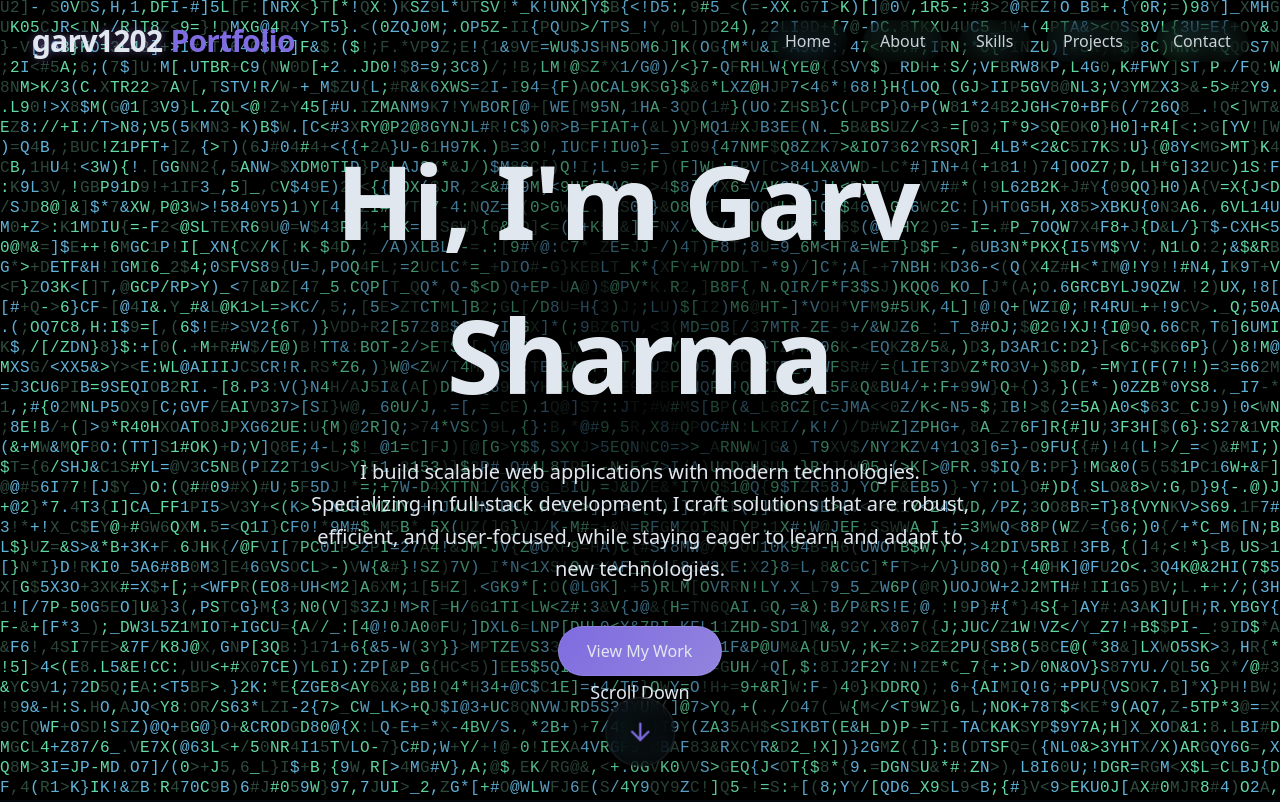
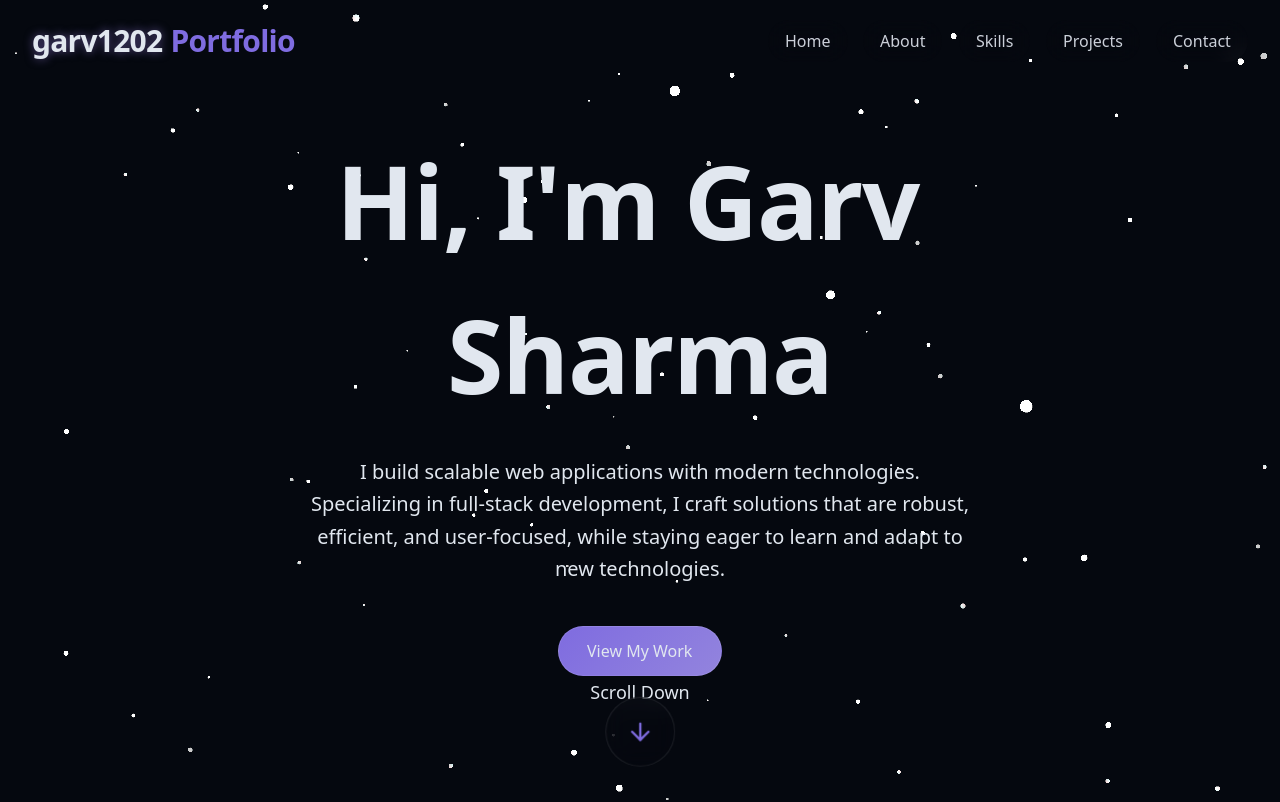
Before and after one commit to garvsharma12/my-portfolio, a React (Vite) app: page / in a window 1280 px wide. Shown: the top 802 px of the page. Built offline with nearby package versions, Linux system fonts and the light colour scheme.

Commit message:
Changes in the background

```diff
--- a/src/pages/Home.jsx
+++ b/src/pages/Home.jsx
@@ -1,5 +1,5 @@
 import { Navbar } from "../components/Navbar";
-import LetterGlitch from "@/components/LetterGlitch";
+import Particles from "@/components/Particles";
 import { HeroSection } from "../components/HeroSection";
 import { AboutSection } from "../components/AboutSection";
 import { SkillsSection } from "../components/SkillsSection";
@@ -11,13 +11,17 @@ import { Footer } from "../components/Footer";
 export const Home = () => {
   return (
     <div className="min-h-screen bg-background text-foreground overflow-x-hidden relative">
-      {/* Global LetterGlitch Background */}
+      {/* Global Particles Background */}
       <div className="fixed inset-0 z-0 pointer-events-none">
-        <LetterGlitch
-          glitchSpeed={50}
-          centerVignette={true}
-          outerVignette={false}
-          smooth={true}
+        <Particles
+          particleColors={["#ffffff", "#ffffff"]}
+          particleCount={200}
+          particleSpread={10}
+          speed={0.1}
+          particleBaseSize={100}
+          moveParticlesOnHover={true}
+          alphaParticles={false}
+          disableRotation={false}
           className="w-full h-full"
         />
       </div>
```
